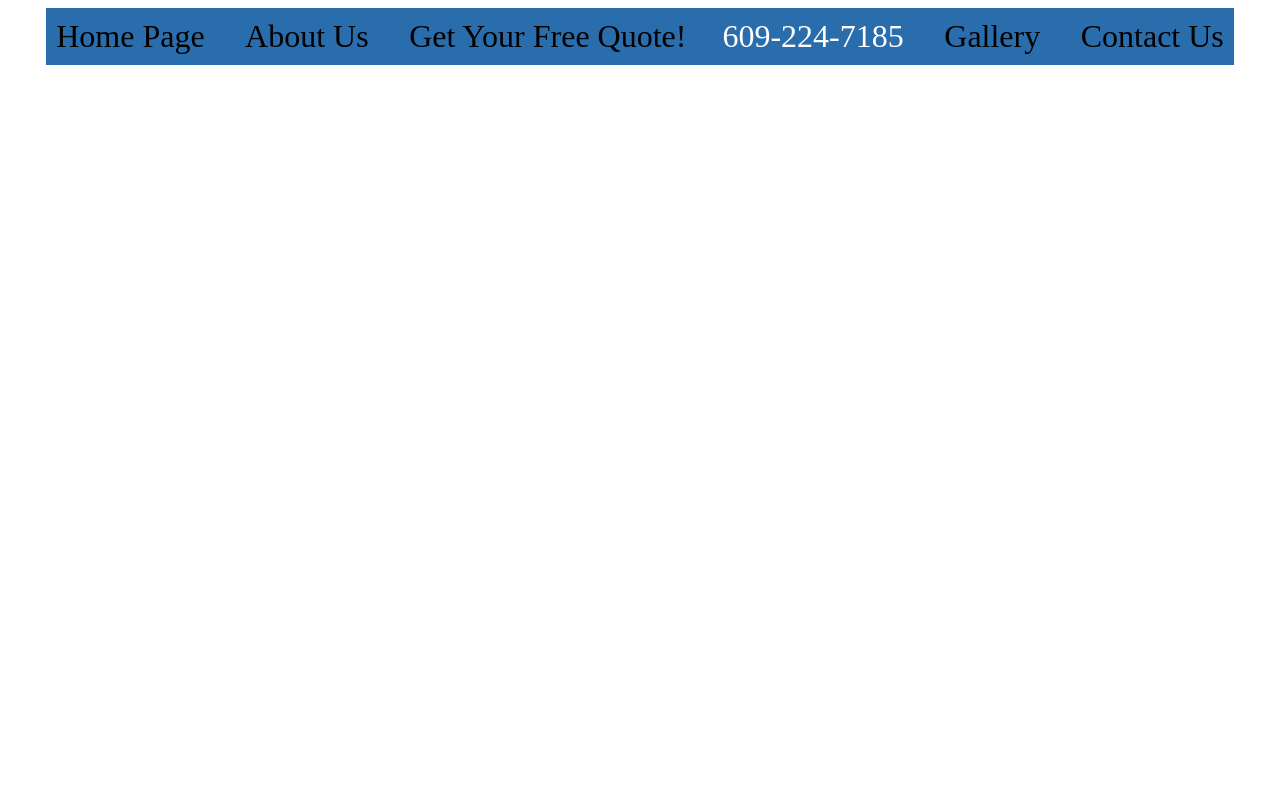
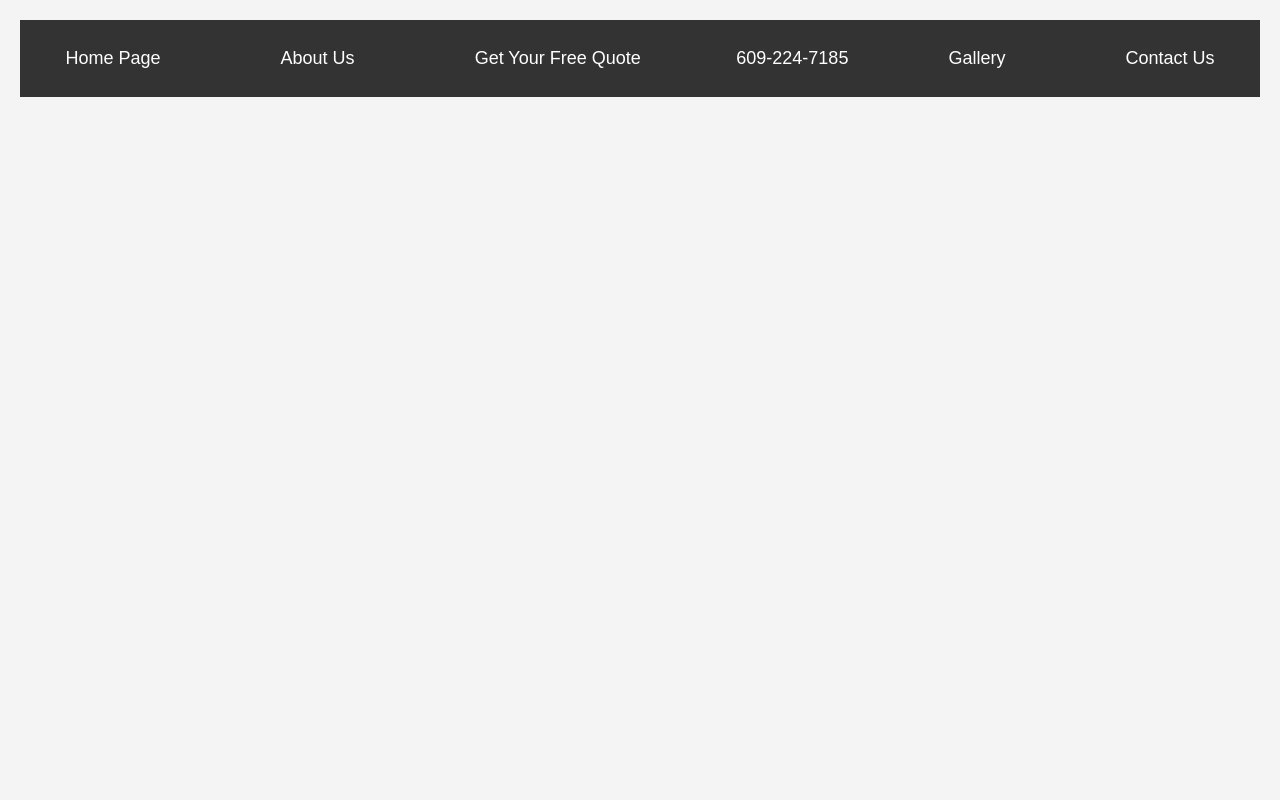
Before and after one commit to serialUmo/SEProject, a PHP site: page /photogallery.php in a window 1280 px wide. Run offline with PHP 8.4, Linux system fonts and the light colour scheme; data that the repository does not hold is empty.

Commit message:
Styled photogallery.php

```diff
--- a/site/photogallery.php
+++ b/site/photogallery.php
@@ -17,18 +17,108 @@
 ?>
 
 <html>
+<style>
+        /* General reset */
+        body, h1, h2, p, a {
+            margin: 0;
+            padding: 0;
+            font-family: Arial, sans-serif;
+        }
+
+        /* Navbar styles */
+        .navbar {
+            background-color: #333;
+            overflow: hidden;
+            text-align: center;
+        }
+
+        .navbar a {
+            display: inline-block;
+            color: white;
+            text-align: center;
+            padding: 14px 20px;
+            text-decoration: none;
+            font-size: 18px;
+        }
+
+        .navbar a:hover {
+            background-color: #ddd;
+            color: black;
+        }
+
+        .navbar span {
+            display: inline-block;
+            color: white;
+            padding: 14px 20px;
+            font-size: 18px;
+        }
+
+        /* Body styles */
+        .body {
+            background-color: #f4f4f4;
+            padding: 20px;
+            font-size: 16px;
+        }
+
+        /* Gallery styles */
+        .gallery {
+            display: flex;
+            flex-wrap: wrap;
+            justify-content: space-around;
+            margin-top: 20px;
+        }
+
+        .gallery-item {
+            margin: 10px;
+            flex: 1 1 30%;
+            max-width: 30%;
+            box-sizing: border-box;
+        }
+
+        .gallery-item img {
+            width: 100%;
+            height: auto;
+            border-radius: 8px;
+            box-shadow: 0 4px 8px rgba(0, 0, 0, 0.1);
+        }
+
+        /* Responsive Design */
+        @media (max-width: 768px) {
+            .navbar a, .navbar span {
+                padding: 12px 15px;
+                font-size: 16px;
+            }
+
+            .gallery-item {
+                flex: 1 1 45%;
+                max-width: 45%;
+            }
+        }
+
+        @media (max-width: 480px) {
+            .navbar a, .navbar span {
+                padding: 10px 12px;
+                font-size: 14px;
+            }
+
+            .gallery-item {
+                flex: 1 1 100%;
+                max-width: 100%;
+            }
+        }
+    </style>
+
 <head>
     <meta charset="UTF-8">
-    <link rel="stylesheet" href="style.css">
 
 </head>
 <div class="navbar">
-    <a class="auto-style16" href="home.html"><span class="auto-style15">Home Page</span></a>&nbsp;&nbsp;&nbsp;&nbsp;&nbsp;&nbsp;&nbsp;&nbsp;
-    <a class="auto-style16" href="Aboutus.html"><span class="auto-style15">About Us</span></a>&nbsp;&nbsp;&nbsp;&nbsp;&nbsp;&nbsp;&nbsp;&nbsp;
-    <a class="auto-style16" href="quoteform.html"><span class="auto-style15">Get Your Free Quote!</span></a>&nbsp;&nbsp;&nbsp;&nbsp;&nbsp;&nbsp;&nbsp;
-    <span class="auto-style15">609-224-7185</span>&nbsp;&nbsp;&nbsp;&nbsp;&nbsp;&nbsp;&nbsp;&nbsp;
-    <a href="photogallery.html" class="auto-style16"><span class="auto-style15">Gallery</span></a>&nbsp;&nbsp;&nbsp;&nbsp;&nbsp;&nbsp;&nbsp;&nbsp;
-    <a href="contact.html" class="auto-style16"><span class="auto-style15">Contact Us</span></a>
+    <a href="home.html"><span>Home Page</span></a>&nbsp;&nbsp;&nbsp;&nbsp;&nbsp;&nbsp;&nbsp;&nbsp;
+    <a href="Aboutus.html"><span>About Us</span></a>&nbsp;&nbsp;&nbsp;&nbsp;&nbsp;&nbsp;&nbsp;&nbsp;
+    <a href="quoteform.html"><span>Get Your Free Quote</span></a>&nbsp;&nbsp;&nbsp;&nbsp;&nbsp;&nbsp;&nbsp;
+    <span>609-224-7185</span>&nbsp;&nbsp;&nbsp;&nbsp;&nbsp;&nbsp;&nbsp;&nbsp;
+    <a href="photogallery.html"><span>Gallery</span></a>&nbsp;&nbsp;&nbsp;&nbsp;&nbsp;&nbsp;&nbsp;&nbsp;
+    <a href="contact.html"><span>Contact Us</span></a>
 </div>
 <body class="body">
     <div class="gallery">
@@ -47,3 +137,5 @@
         </div>
 
     </div>
+</body>
+</html>
```
